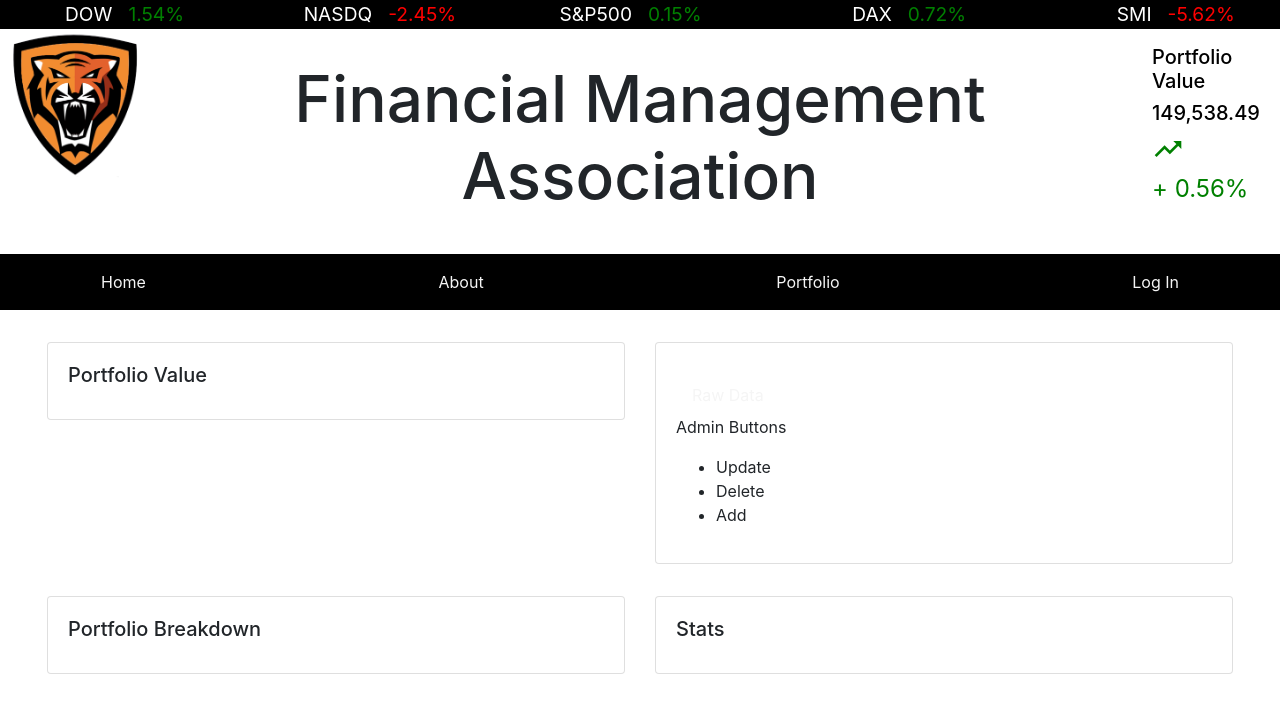
After one commit to RIT-BTP/FMA-Website, a Flask app: page /portfolio in a window 1280 px wide. The commit adds this page. Shown: the top 713 px of the page. Run offline with Flask 2, Linux system fonts and the light colour scheme; some libraries are stand-ins or nearby versions.

Commit message:
updated links to portfolio and rawdata pages

```diff
--- a/app/app.py
+++ b/app/app.py
@@ -80,6 +80,10 @@ def delete_stocks():
 def portfolio():
     return render_template("portfolio.html")
 
+@app.route("/rawdata")
+def rawdata():
+    return render_template("rawdata.html")
+
 @app.route("/about")
 def about():
     return render_template("about.html")
--- a/app/templates/home.html
+++ b/app/templates/home.html
@@ -6,7 +6,7 @@
 {% endblock %}
 
 {% block body %}
-<div class="row" style="margin:2rem;">
+<div class="row">
     <div class="col-sm-6">
         <div class="card">
             <div class="card-body">
--- /dev/null
+++ b/app/templates/portfolio.html
@@ -0,0 +1,53 @@
+{% extends 'base.html' %}
+
+{% block head %}
+<script src="https://cdn.jsdelivr.net/npm/chart.js@2.8.0"></script>
+<title>Porfolio</title>
+<link rel="stylesheet" href="../static/portfolio.css">
+{% endblock %}
+
+{% block body %}
+<div class="row" style="margin:2rem;">
+    <div class="col-sm-6">
+        <div class="card w-70">
+            <div class="card-body">
+                <h5 class="card-title">Portfolio Value</h5>
+            </div>
+        </div>
+    </div>
+    <div class="col-sm-6">
+        <div class="card w-20">
+            <div class="card-body">
+                <h5 class="card-title"></h5>
+                <p>
+                    <a class="nav-link" href="{{url_for('rawdata')}}">Raw Data</a>
+                    Admin Buttons
+                    <ul>
+                        <li>Update</li>
+                        <li>Delete</li>
+                        <li>Add</li>
+                    </ul>
+
+                </p>
+            </div>
+        </div>
+    </div>
+</div>
+<div class="row" style="margin:2rem;">
+    <div class="col-sm-6">
+        <div class="card">
+            <div class="card-body">
+                <h5 class="card-title">Portfolio Breakdown</h5>
+            </div>
+        </div>
+    </div>
+    <div class="col-sm-6">
+        <div class="card">
+            <div class="card-body">
+                <h5 class="card-title">Stats</h5>
+            </div>
+        </div>
+    </div>
+</div>
+
+{% endblock %}
```
Also changed, not shown: app/templates/potfolio.html (deleted, +0 -11 lines).
